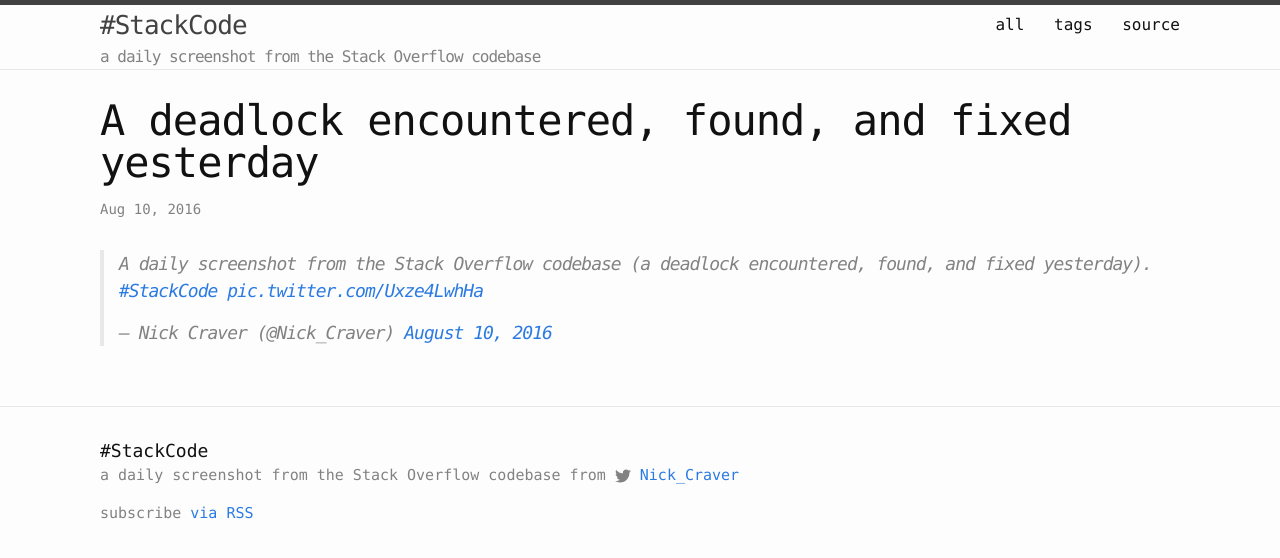
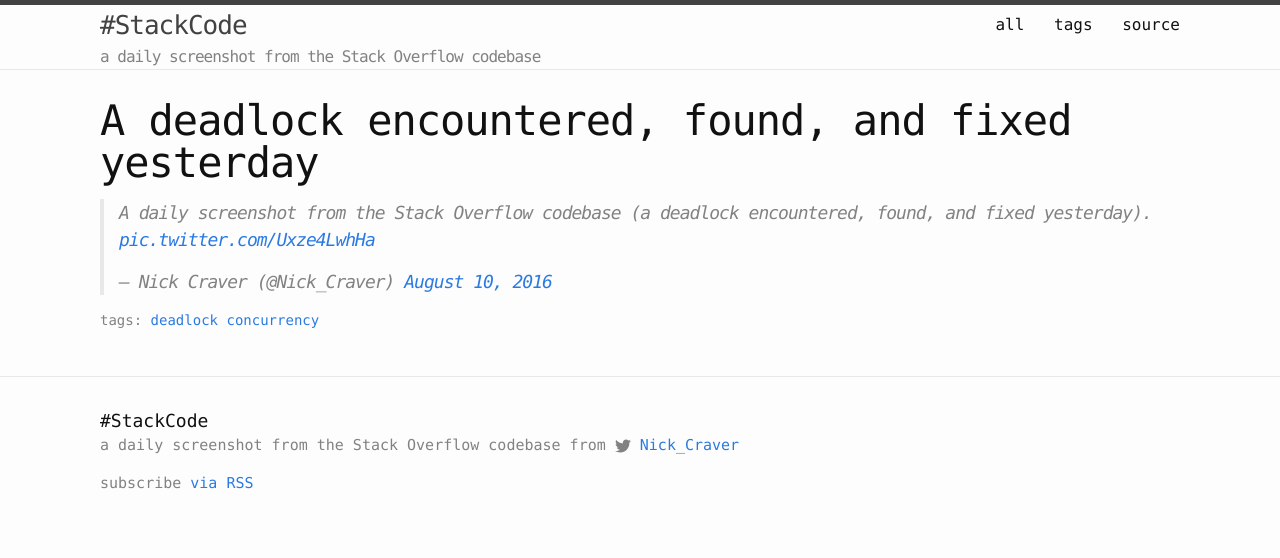
Before and after one commit to romansp/stackcode, a Jekyll site: the page built from _posts/2016-08-10-deadlock-seek-and-destroy.md, in a window 1280 px wide. Shown: the top 558 px of the page. Built offline with Jekyll 4.4.1, drawn with Linux system fonts in a browser that asks for light colours; comment, search, counter and statistics services are not loaded.

Commit message:
try out `stackcode` layout

```diff
--- /dev/null
+++ b/_layouts/stackcode.html
@@ -0,0 +1,19 @@
+---
+layout: default
+---
+
+<h1 class="post-title" itemprop="name headline">{{ page.title }}</h1>
+
+<blockquote class="twitter-tweet">
+<p lang="en" dir="ltr">
+{{ page.text }}
+
+<a href="https://t.co/{{ page.thumbnailhandle }}">pic.twitter.com/{{ page.thumbnailhandle }}</a>
+</p>&mdash; {{ page.name }} (@{{ page.twitterhandle }})
+<a href="{{ page.tweet }}">{{ page.date | date: '%B %d, %Y' }}</a></blockquote>
+
+{{ content }}
+
+<p class="tags">
+    {% include tags.html tags=page.tags %}
+</p>
--- a/_posts/2016-08-10-deadlock-seek-and-destroy.md
+++ b/_posts/2016-08-10-deadlock-seek-and-destroy.md
@@ -1,15 +1,11 @@
 ---
-layout: post
+layout: stackcode
 title:  "A deadlock encountered, found, and fixed yesterday"
+text: A daily screenshot from the Stack Overflow codebase (a deadlock encountered, found, and fixed yesterday).
+name: Nick Craver
+twitterhandle: Nick_Craver
+thumbnailhandle: Uxze4LwhHa
 date:   2016-08-10 10:33:00 +0000
 tags: ["deadlock", "concurrency"]
 tweet: https://twitter.com/Nick_Craver/status/763322361504464896
 ---
-
-<blockquote class="twitter-tweet">
-<p lang="en" dir="ltr">
-A daily screenshot from the Stack Overflow codebase (a deadlock encountered, found, and fixed yesterday).
-<a href="https://twitter.com/hashtag/StackCode?src=hash">#StackCode</a>
-<a href="https://t.co/Uxze4LwhHa">pic.twitter.com/Uxze4LwhHa</a>
-</p>&mdash; Nick Craver (@Nick_Craver)
-<a href="https://twitter.com/Nick_Craver/status/763322361504464896">August 10, 2016</a></blockquote>
```
